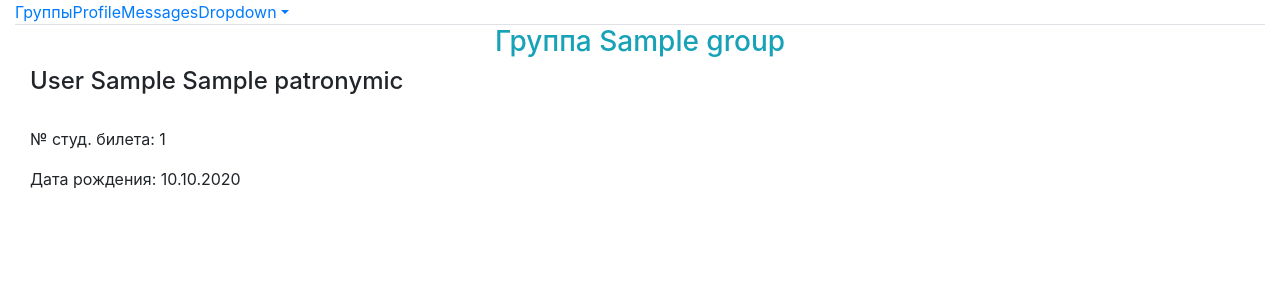
After one commit to ArtyomYefimenko/academy, a Django app: template app/templates/groups_detail.html in a window 1280 px wide. The commit adds this page. Shown: the top 300 px of the page. Run offline with Django 3.2, Linux system fonts and the light colour scheme; the template is opened without the code that fills it: most values are stand-ins (such as "Sample title", 1, 10 or a date in 2020); some libraries are stand-ins or nearby versions.

Commit message:
students_list

```diff
--- a/app/app/settings.py
+++ b/app/app/settings.py
@@ -40,6 +40,7 @@ INSTALLED_APPS = (
     'django.contrib.messages',
     'django.contrib.staticfiles',
     'fixture_media',
+    'sorl.thumbnail',
     'student',
 )
 
--- a/app/app/urls.py
+++ b/app/app/urls.py
@@ -15,7 +15,7 @@ Including another URLconf
 """
 from django.conf.urls import patterns, include, url
 from django.contrib import admin
-from app.views import GroupView
+from app.views import GroupView, GroupDetailView
 from settings import DEBUG, MEDIA_ROOT
 
 
@@ -23,6 +23,7 @@ from settings import DEBUG, MEDIA_ROOT
 urlpatterns = patterns('',
     url(r'^admin/', include(admin.site.urls)),
     url(r'^$', GroupView.as_view(), name='home'),
+    url(r'^group_detail/(?P<pk>\d+)/$', GroupDetailView.as_view(), name='group_detail'),
 )
 
 
--- a/app/student/models.py
+++ b/app/student/models.py
@@ -22,6 +22,9 @@ class Student(models.Model):
         verbose_name = u'Студент'
         verbose_name_plural = u'Студенты'
 
+    def name(self):
+        return "{} {} {}".format(self.last_name, self.first_name, self.patronymic)
+
 
 class Group(models.Model):
     title = models.CharField(max_length=255, verbose_name=u'Название')
@@ -30,6 +33,9 @@ class Group(models.Model):
     def __unicode__(self):
         return self.title
 
+    def get_absolute_url(self):
+        return '/group_detail/%s/' % (self.pk)
+
     class Meta:
         ordering = ['title']
         verbose_name = u'Группа'
--- a/app/templates/base.html
+++ b/app/templates/base.html
@@ -23,7 +23,7 @@
 		<div class="col-md-12">
             <ul class="nav nav-tabs">
 				<li class="active">
-					<a href="#">Группы</a>
+					<a href="/">Группы</a>
 				</li>
 				<li>
 					<a href="#">Profile</a>
--- a/app/templates/groups.html
+++ b/app/templates/groups.html
@@ -3,7 +3,7 @@
 
 {% block content %}
 <h3 class="text-center text-info">Список групп</h3>
-			<table class="table table-striped">
+			<table class="table table-hover table-striped">
 				<thead>
 					<tr>
 						<th>№ п/п</th>
@@ -16,7 +16,7 @@
                     {% for group in groups %}
 					<tr>
 						<td>{{ forloop.counter }}</td>
-						<td>{{ group.title }}</td>
+						<td><a href="{{ group.get_absolute_url }}">{{ group.title }}</a></td>
 						<td>{{ group.students.count }}</td>
                         {% comment %}Количество студентов в группе (через count и relared_name){% endcomment %}
 						<td>{{ group.steward }}</td>
--- /dev/null
+++ b/app/templates/groups_detail.html
@@ -0,0 +1,88 @@
+{% extends "base.html" %}
+{% load thumbnail %}
+
+
+{% block content %}
+<div class="container-fluid">
+    <div class="row">
+		<div class="col-md-12">
+			<h3 class="text-center text-info">
+                Группа {{ group.title }}
+			</h3>
+		</div>
+	</div>
+	<div class="row">
+		<div class="col-md-6">
+            {% for student in group.students.all %}
+			<div class="media well">
+				<a href="#" class="pull-left">
+                    {% thumbnail student.photo "120x120" crop='center' as im %}
+                    <img src="{{ im.url }}" width="{{ im.width }}" height="{{ im.height }}" class="media-object" />
+                    {% endthumbnail %}
+                </a>
+				<div class="media-body">
+					<h4 class="media-heading">
+						{{ student.last_name }} {{ student.first_name }} {{ student.patronymic }}
+					</h4></br>
+                    <p>№ студ. билета: {{ student.students_ticket_number }}</p>
+                    <p>Дата рождения: {{ student.birth_day|date:"d.m.Y" }}</p>
+					<div class="media">
+						<div class="media-body">
+						</div>
+					</div>
+				</div>
+			</div>
+            {% endfor %}
+		</div>
+	</div>
+</div>
+
+
+{% comment %}<div class="container-fluid">
+	<div class="row">
+		<div class="col-md-12">
+			<h3 class="text-center text-info">
+                {{ group.title }}
+			</h3>
+		</div>
+	</div>
+	<div class="row">
+        {% for student in students %}
+		<div class="col-md-2">
+        {% thumbnail student.photo "180x120" crop='center' as im %}
+			<img src="{{ im.url }}" width="{{ im.width }}" height="{{ im.height }}" />
+        {% endthumbnail %}
+		</div>
+		<div class="col-md-4">
+			<h5>
+                {{ student.first_name }} {{ student.last_name }}
+			</h5>
+			<p>
+                {{ student.first_name }}
+			</p>
+			<p>
+				<a class="btn" href="#">View details »</a>
+			</p>
+        <div class="clearfix"></div>
+		</div>
+        {% endfor %}
+		<div class="col-md-6">
+		</div>
+	</div>
+    <div class="container-fluid">
+        <div class="row">
+            <div class="col-md-12">
+                <div class="media">
+                     <a href="#" class="pull-left"><img alt="Bootstrap Media Preview" src="http://lorempixel.com/128/128/" class="media-object" /></a>
+                    <div class="media-body">
+                        <h4 class="media-heading">
+                            Nested media heading
+                        </h4> Cras sit amet nibh libero, in gravida nulla. Nulla vel metus scelerisque ante sollicitudin commodo. Cras purus odio, vestibulum in vulputate at, tempus viverra turpis.
+                        <p>sds</p>
+                    </div>
+                </div>
+            </div>
+        </div>
+    </div>
+    </div>{% endcomment %}
+{% endblock %}
```
Also changed, not shown: app/app/views.py (+12 -2 lines), app/db.sqlite3, app/student/migrations/0008_auto_20150725_1151.py (added), 1 other file.
